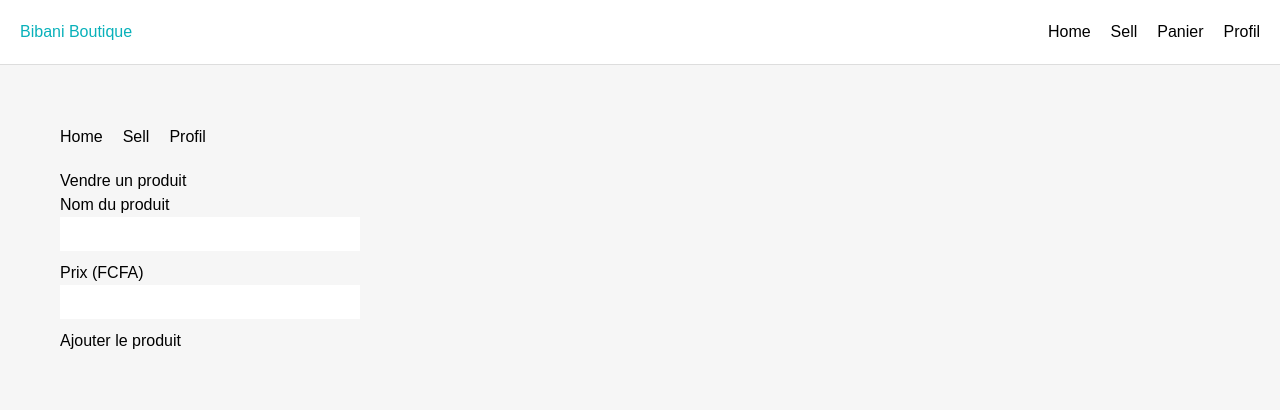
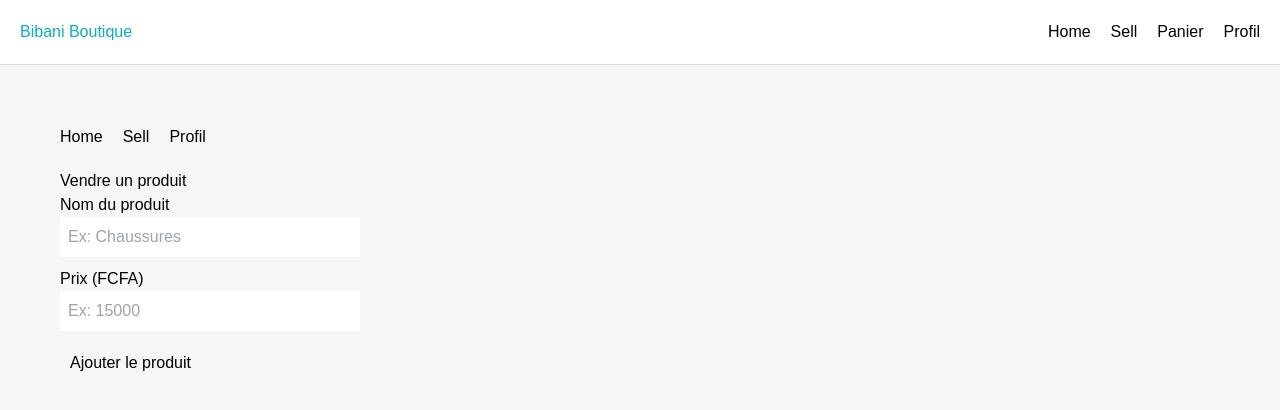
Before and after one commit to psakho922/vinted-web, a Next.js app: page /sell in a window 1280 px wide. Shown: the top 410 px of the page. Built offline with nearby package versions, Linux system fonts and the light colour scheme.

Commit message:
Update page.tsx

```diff
--- a/src/app/sell/page.tsx
+++ b/src/app/sell/page.tsx
@@ -11,11 +11,16 @@ export default function SellPage() {
     e.preventDefault();
 
     if (!name || !price) {
-      alert("Remplis tous les champs");
+      alert("Veuillez remplir tous les champs");
       return;
     }
 
-    alert(`Produit ajouté : ${name} - ${price} FCFA`);
+    const commission = Number(price) * 0.1;
+    const total = Number(price) + commission;
+
+    alert(
+      `Produit ajouté ✅\nNom: ${name}\nPrix: ${price} FCFA\nCommission: ${commission} FCFA\nTotal: ${total} FCFA`
+    );
 
     setName("");
     setPrice("");
@@ -37,9 +42,10 @@ export default function SellPage() {
           <label>Nom du produit</label>
           <input
             type="text"
+            placeholder="Ex: Chaussures"
             value={name}
             onChange={(e) => setName(e.target.value)}
-            style={{ width: "100%", padding: "5px" }}
+            style={{ width: "100%", padding: "8px" }}
           />
         </div>
 
@@ -47,13 +53,16 @@ export default function SellPage() {
           <label>Prix (FCFA)</label>
           <input
             type="number"
+            placeholder="Ex: 15000"
             value={price}
             onChange={(e) => setPrice(e.target.value)}
-            style={{ width: "100%", padding: "5px" }}
+            style={{ width: "100%", padding: "8px" }}
           />
         </div>
 
-        <button type="submit">Ajouter le produit</button>
+        <button type="submit" style={{ padding: "10px" }}>
+          Ajouter le produit
+        </button>
       </form>
     </div>
   );
```
